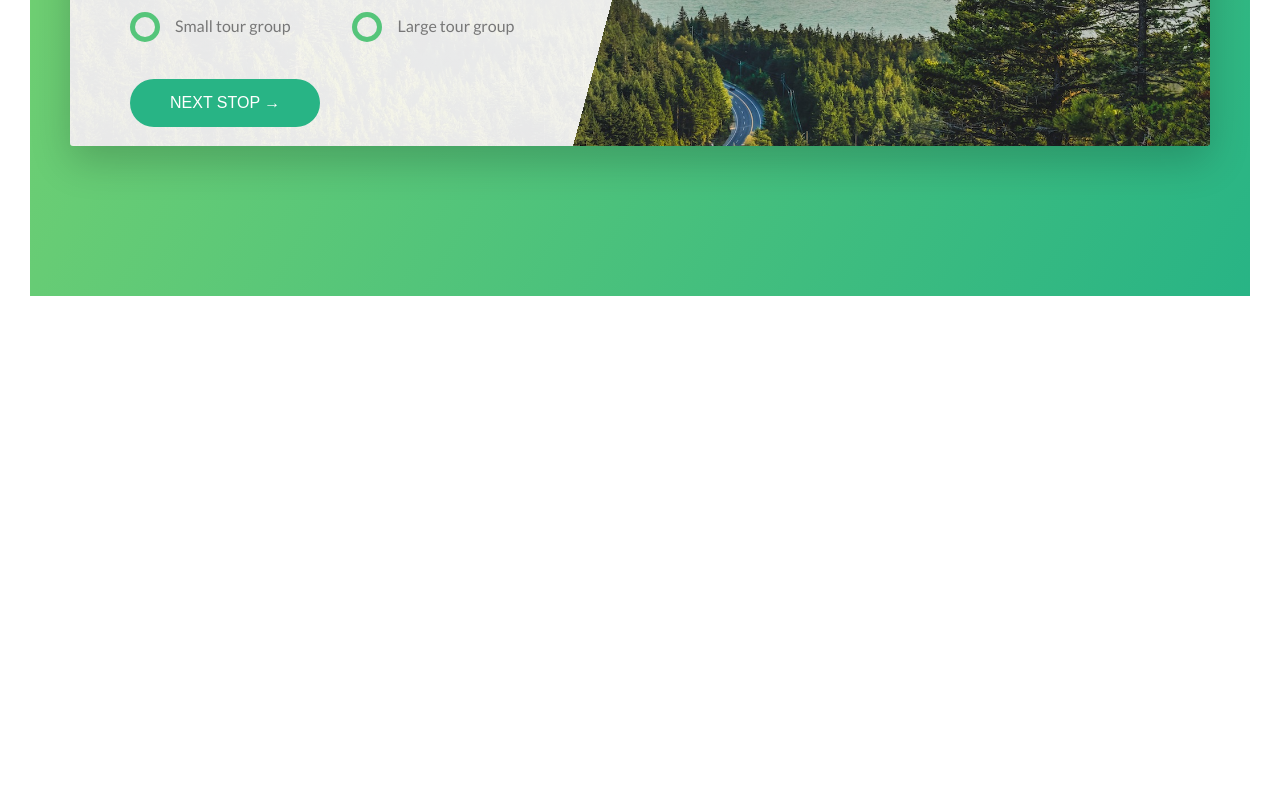
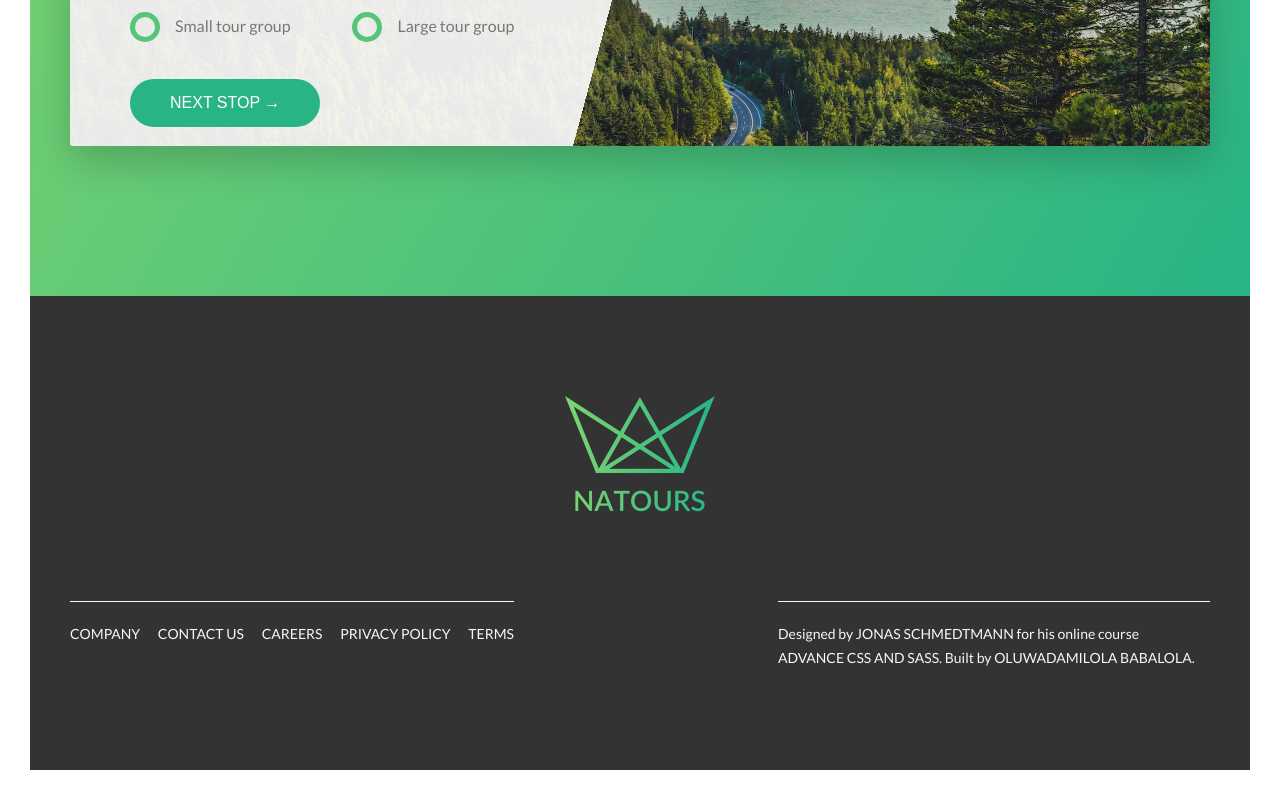
Before and after one commit to thedammyking/natours, a website: page index.html in a window 1280 px wide. Shown: the part 5217-6017 px from the top of the page. Before the commit the page ends 5543 px from the top, so only its background shows below. Drawn offline with Linux system fonts and the light colour scheme.

Commit message:
completed the footr

```diff
--- a/index.html
+++ b/index.html
@@ -287,6 +287,42 @@
             </div>
         </section>
     </main>
+    <footer class="footer">
+        <div class="footer__logo-box">
+            <img src="img/logo-green-2x.png" alt="" class="footer__logo">
+        </div>
+        <div class="row">
+            <div class="col-1-of-2">
+                <div class="footer__navigation">
+                    <ul class="footer__list">
+                        <li class="footer__item">
+                            <a href="#" class="footer__link">Company</a>
+                        </li>
+                        <li class="footer__item">
+                            <a href="#" class="footer__link">Contact us</a>
+                        </li>
+                        <li class="footer__item">
+                            <a href="#" class="footer__link">Careers</a>
+                        </li>
+                        <li class="footer__item">
+                            <a href="#" class="footer__link">Privacy policy</a>
+                        </li>
+                        <li class="footer__item">
+                            <a href="#" class="footer__link">Terms</a>
+                        </li>
+                    </ul>
+                </div>
+            </div>
+            <div class="col-1-of-2">
+                <p class="footer__copyright">
+                    Designed by
+                    <a href="" class="footer__link">Jonas Schmedtmann</a> for his online course
+                    <a href="" class="footer__link">Advance CSS and SASS</a>. Built by
+                    <a href="" class="footer__link">Oluwadamilola Babalola</a>.
+                </p>
+            </div>
+        </div>
+    </footer>
     <!--
     <section class="grid-test">
         <div class="row">
--- a/sass/abstracts/_variables.scss
+++ b/sass/abstracts/_variables.scss
@@ -10,6 +10,7 @@ $color-grey-dark: #777777;
 $color-grey-light-1: #f7f7f7;
 $color-grey-light-2: #eee;
 $color-grey-dark-2: #999;
+$color-grey-dark-3: #333;
 
 $color-secondary-light: #ffb900;
 $color-secondary-dark: #ff7730;
--- /dev/null
+++ b/sass/layout/_footer.scss
@@ -0,0 +1,59 @@
+.footer {
+  background-color: $color-grey-dark-3;
+  padding: 10rem 0;
+  font-size: 1.4rem;
+  color: $color-grey-light-1;
+
+  &__logo-box {
+    text-align: center;
+    margin-bottom: 8rem;
+  }
+
+  &__logo {
+    width: 15rem;
+  }
+
+  &__navigation {
+    border-top: 1px solid $color-grey-light-1;
+    padding-top: 2rem;
+    display: inline-block;
+  }
+
+  &__list {
+    list-style: none;
+  }
+
+  &__item {
+    display: inline-block;
+
+    &:not(:last-child) {
+      margin-right: 1.5rem;
+    }
+  }
+
+  &__link {
+    &:link,
+    &:visited {
+      color: $color-grey-light-1;
+      background-color: $color-grey-dark-3;
+      text-decoration: none;
+      text-transform: uppercase;
+      display: inline-block;
+      transition: all 0.2s;
+    }
+
+    &:hover,
+    &:active {
+      color: $color-primary;
+      box-shadow: 0 1rem 2rem rgba($color-black, 0.4);
+      transform: rotate(5deg) scale(1.3);
+    }
+  }
+
+  &__copyright {
+    border-top: 1px solid $color-grey-light-1;
+    padding-top: 2rem;
+    width: 80%;
+    float: right;
+  }
+}
--- a/sass/main.scss
+++ b/sass/main.scss
@@ -15,6 +15,8 @@
 @import "components/form";
 @import "components/story";
 
+@import "layout/footer";
 @import "layout/grid";
 @import "layout/header";
+
 @import "pages/home";
```
Also changed, not shown: css/style.css.
